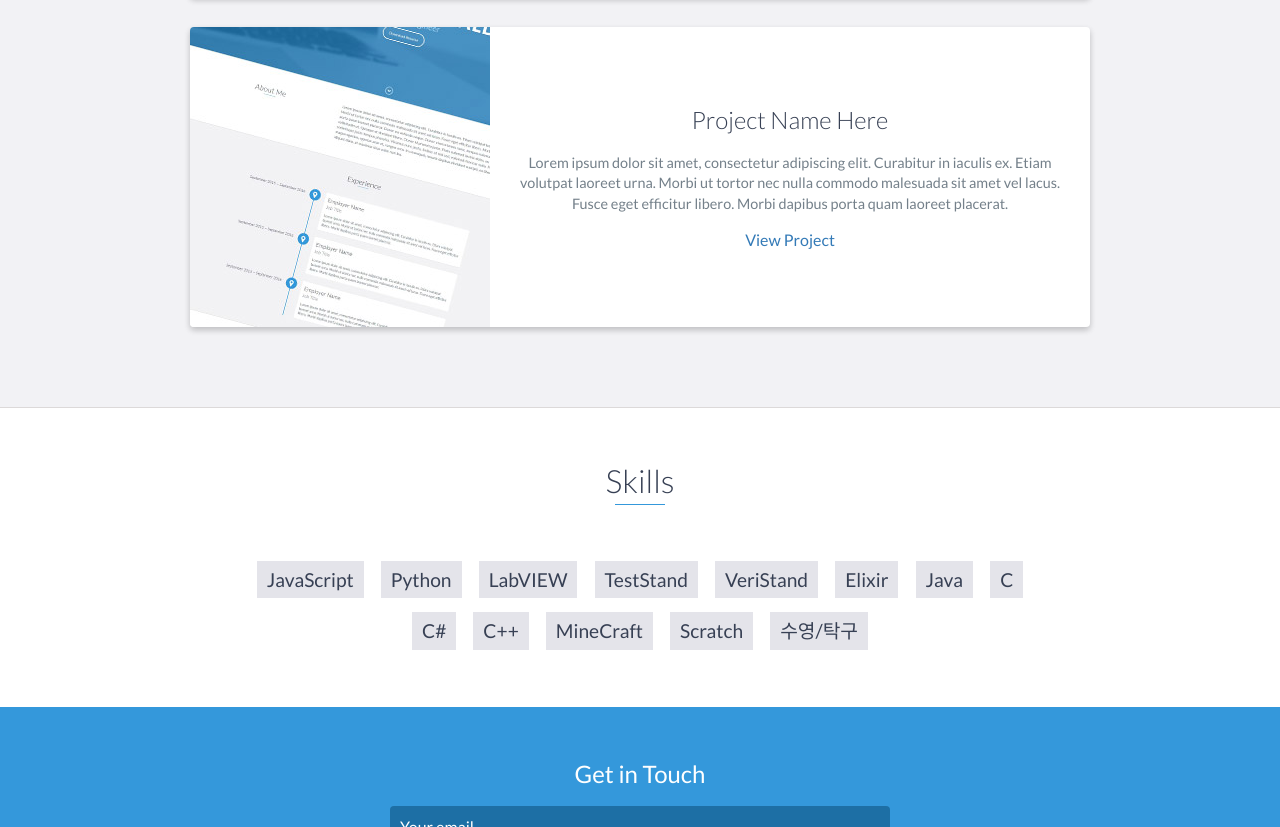
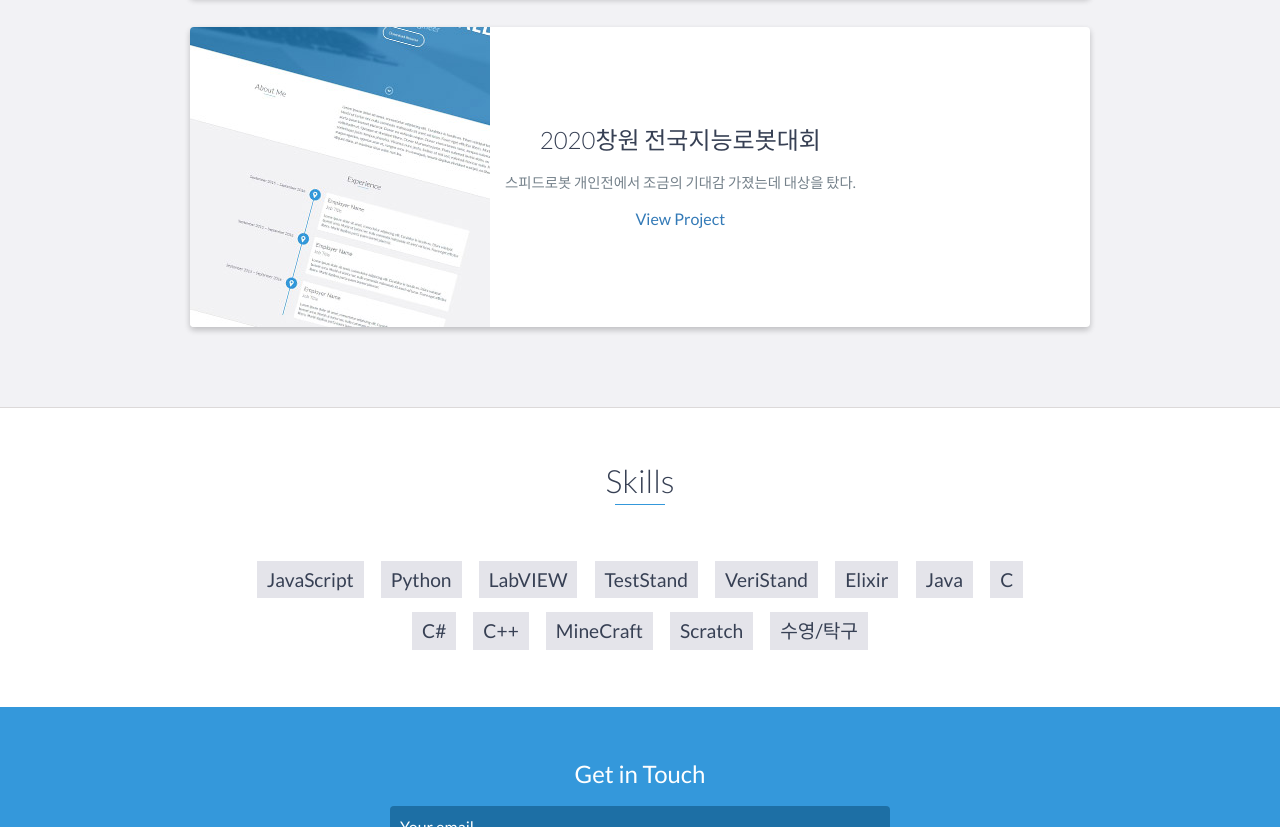
Before and after one commit to Kimminsungo/Kimminsungo.Github.io, a website: page index.html in a window 1280 px wide. Shown: the part 2935-3762 px from the top of the page. Drawn offline with nearby package versions, Linux system fonts and the light colour scheme; files whose address does not match are found by name.

Commit message:
change the sodyd

```diff
--- a/index.html
+++ b/index.html
@@ -178,13 +178,13 @@
 
                 <div class="project shadow-large">
                     <div class="project-image">
-                        <img src="image/project.jpg" />
+                        <img src="images/project.jpg" />
                     </div>
                     <!-- End .project-image -->
                     <div class="project-info">
-                        <h3>Project Name Here</h3>
+                        <h3>2020창원 전국지능로봇대회</h3>
                         <p>
-                            Lorem ipsum dolor sit amet, consectetur adipiscing elit. Curabitur in iaculis ex. Etiam volutpat laoreet urna. Morbi ut tortor nec nulla commodo malesuada sit amet vel lacus. Fusce eget efficitur libero. Morbi dapibus porta quam laoreet placerat.
+                            스피드로봇 개인전에서 조금의 기대감 가졌는데 대상을 탔다.</a></p>
                         </p>
                         <a href="#">View Project</a>
                     </div>
```
